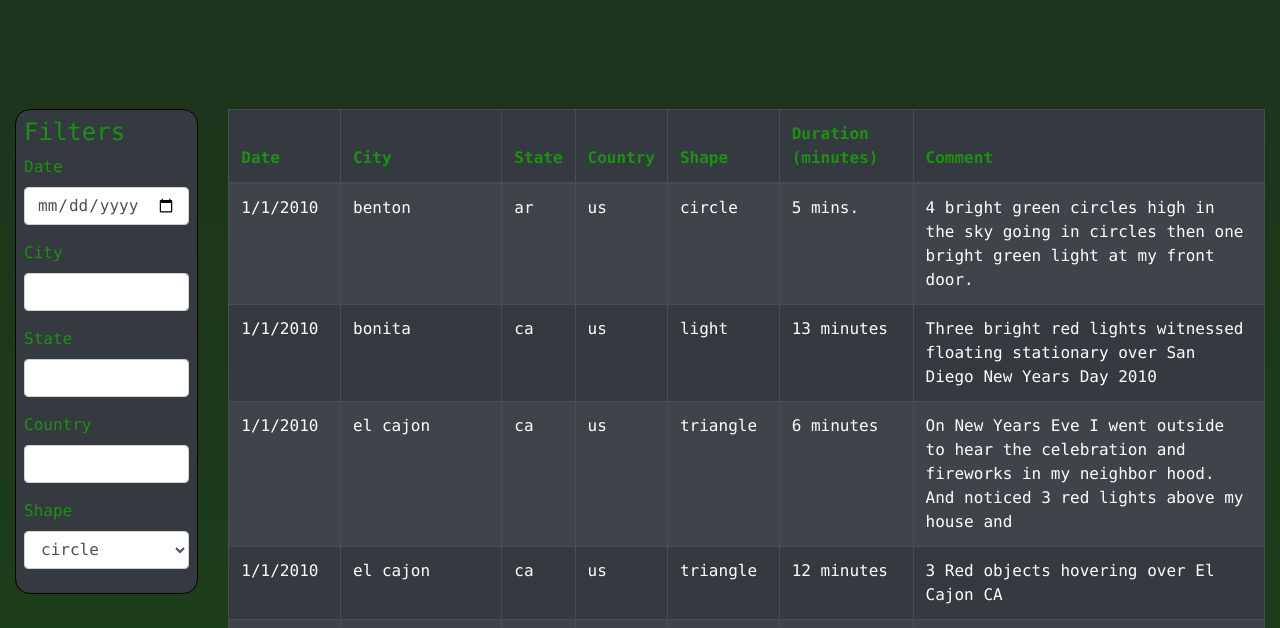
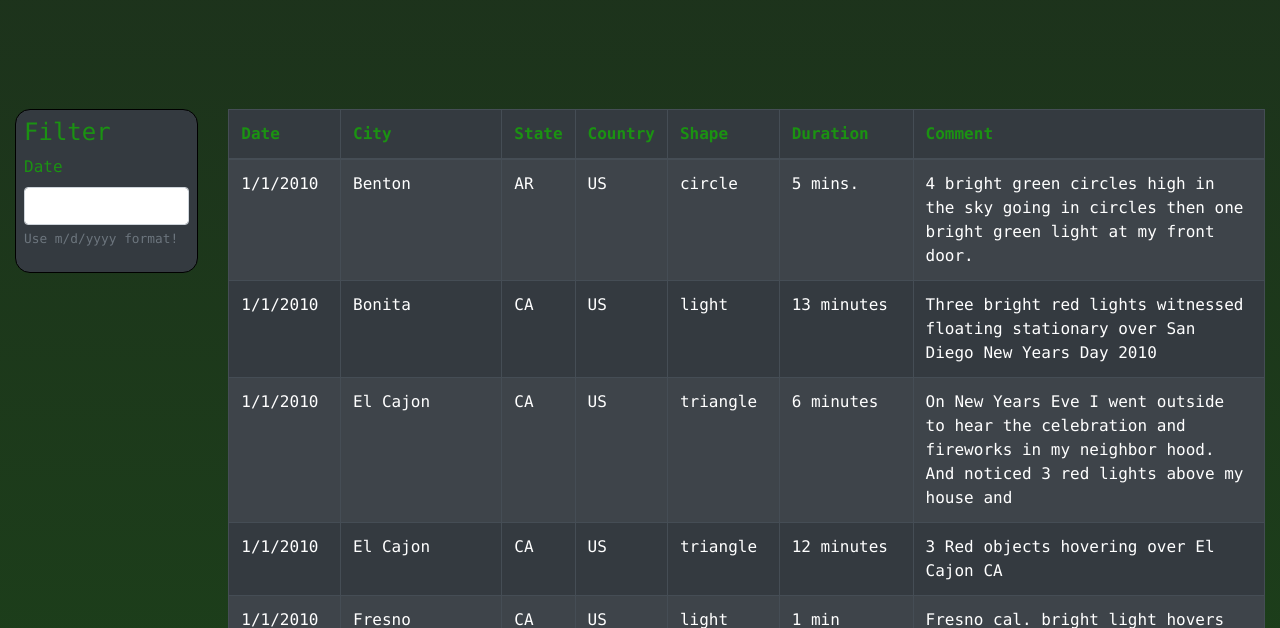
Before and after one commit to coconutpep/UFO-Sightings, a plain HTML site: page UFO-sighting/index.html in a window 1280 px wide. Shown: the part 172-800 px from the top of the page. Drawn offline with nearby package versions, Linux system fonts and the light colour scheme.

Commit message:
Added date filter for table

```diff
--- a/UFO-sighting/index.html
+++ b/UFO-sighting/index.html
@@ -22,27 +22,11 @@
             <div class="row">
                 <div class="col-12 col-md-2">
                     <form>
-                        <h4>Filters</h4>
+                        <h4>Filter</h4>
                         <div class="form-group">
-                            <label for="date/time">Date</label>
-                            <input type="date" class="form-control" id="date/time">
-                        </div>
-                        <div class="form-group">
-                            <label for="city">City</label>
-                            <input type="text" class="form-control" id="city">
-                        </div>
-                        <div class="form-group">
-                            <label for="state">State</label>
-                            <input type="text" class="form-control" id="state">
-                        </div>
-                        <div class="form-group">
-                            <label for="country">Country</label>
-                            <input type="text" class="form-control" id="country">
-                        </div>
-                        <div class="form-group">
-                            <label for="shape">Shape</label>
-                            <select class="form-control" id="shape">
-                            </select>
+                            <label for="datetime">Date</label>
+                            <input type="text" class="form-control" id="datetime" aria-describedby="dateHelp">
+                            <small id="dateHelp" class="form-text text-muted">Use m/d/yyyy format!</small>
                         </div>
                     </form>
                 </div>
@@ -55,7 +39,7 @@
                                 <th scope="col">State</th>
                                 <th scope="col">Country</th>
                                 <th scope="col">Shape</th>
-                                <th scope="col">Duration (minutes)</th>
+                                <th scope="col">Duration</th>
                                 <th scope="col">Comment</th>
                             </tr>
                         </thead>
--- a/UFO-sighting/static/js/index.js
+++ b/UFO-sighting/static/js/index.js
@@ -1,24 +1,69 @@
-//Create the dropdown menu for shape filter
-//Create list of unique shapes
-const shapes = data.map(ufo => ufo.shape);
-const uniqueShapes = Array.from(new Set(shapes));
-//Create filter option for each shape
-//Set select tag to append options too
-const shapeFilter = d3.select("#shape");
-//Loop through list of unique shapes to append each as an option
-uniqueShapes.forEach(shape => shapeFilter.append("option").text(shape));
-
+//Read in data as a different variable for changing
+let ufos = data;
+//Select inputs for later filtering
+const dateInput = d3.select("#datetime");
+const form = d3.select("form");
 //Create table from data
+//select table
+const table = d3.select("table");
 //Select table body
 const tbody = d3.select("tbody");
-//Iterate through data to append to table
-data.forEach(ufo => {
+//Create Function to title case cities
+function toTitleCase(str) {
+    return str.replace(
+        /\w\S*/g,
+        function(txt) {
+            return txt.charAt(0).toUpperCase() + txt.substr(1).toLowerCase();
+        }
+    );
+}
+
+//Function to filter data
+function runFilter() {
+    //Prevent page refresh
+    d3.event.preventDefault();
+    //Create iterable array of table rows
+    const rows = table.selectAll("tr")["_groups"][0];
+    //Grab the inputs
+    const inputDate = dateInput.property("value");
+    //Conditional Statement to filter table based on input
+    //Date was inputted
+    if (typeof inputDate === "string") {
+        //For loop iterates through rows and hides data based on input
+        for (let i=1; i<rows.length; i++) {
+            //Grabs date from row
+            const dataDate = rows[i]["cells"][0]["textContent"];
+            //Conditional statement to determine if row's date matches input
+            if (dataDate === inputDate) {
+                //Show data that matches
+                rows[i].style.display="";
+            }
+            else {
+                //Hide data that doesn't match
+                rows[i].style.display="none";
+            }
+        }
+    }
+}
+
+//Create table
+function createTable (arr){
+    arr.forEach(ufo => {
         let row = tbody.append("tr");
         row.append("td").text(ufo.datetime);
-    row.append("td").text(ufo.city);
-    row.append("td").text(ufo.state);
-    row.append("td").text(ufo.country);
+        //Append Title Cased cities
+        row.append("td").text(toTitleCase(ufo.city));
+        //Append Capatalized states
+        row.append("td").text(ufo.state.toUpperCase());
+        //Append Capatilized Country Codes
+        row.append("td").text(ufo.country.toUpperCase());
         row.append("td").text(ufo.shape);
         row.append("td").text(ufo.durationMinutes);
         row.append("td").text(ufo.comments);
     });
+}
+createTable(ufos);
+
+//Filter data based on form submission
+dateInput.on("change", runFilter);
+form.on("submit", runFilter);
```
Lines whose indentation alone changed are shown as unchanged.
